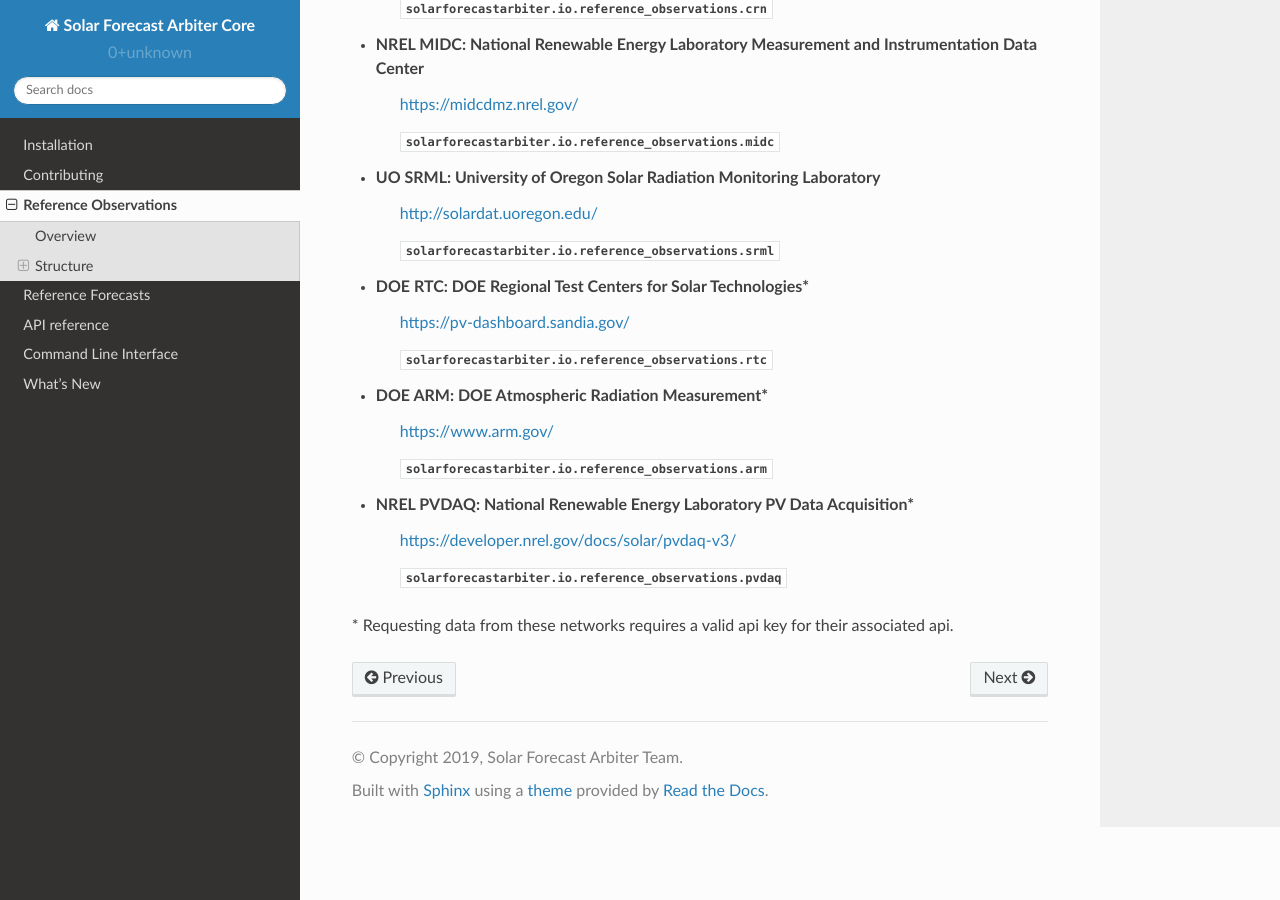
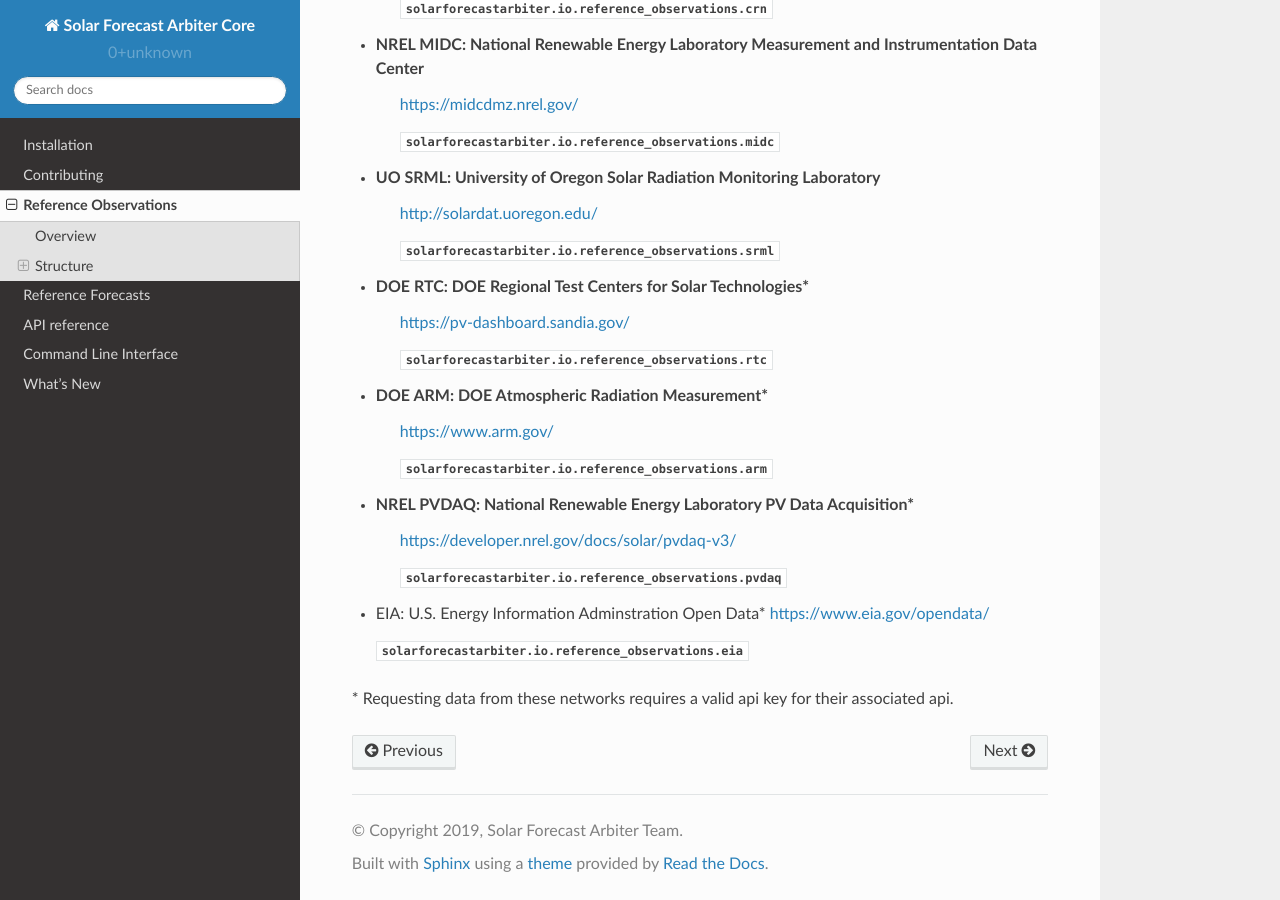
Before and after one commit to SolarArbiter/solarforecastarbiter-core, a Sphinx documentation site: the page built from docs/source/reference-observations.rst, in a window 1280 px wide and 900 px high, scrolled down 2454 px. Built offline with Sphinx 7.4.7 and the Read the Docs theme 2.0.0, drawn with Linux system fonts in a browser that asks for light colours.

Commit message:
docs/reference-observations: add EIA

```diff
--- a/docs/source/reference-observations.rst
+++ b/docs/source/reference-observations.rst
@@ -145,5 +145,10 @@
 
    :py:mod:`solarforecastarbiter.io.reference_observations.pvdaq`
 
+* EIA: U.S. Energy Information Adminstration Open Data\*
+  https://www.eia.gov/opendata/
+
+  :py:mod:`solarforecastarbiter.io.reference_observations.eia`
+
 \* Requesting data from these networks requires a valid api key for their
 associated api.
```
